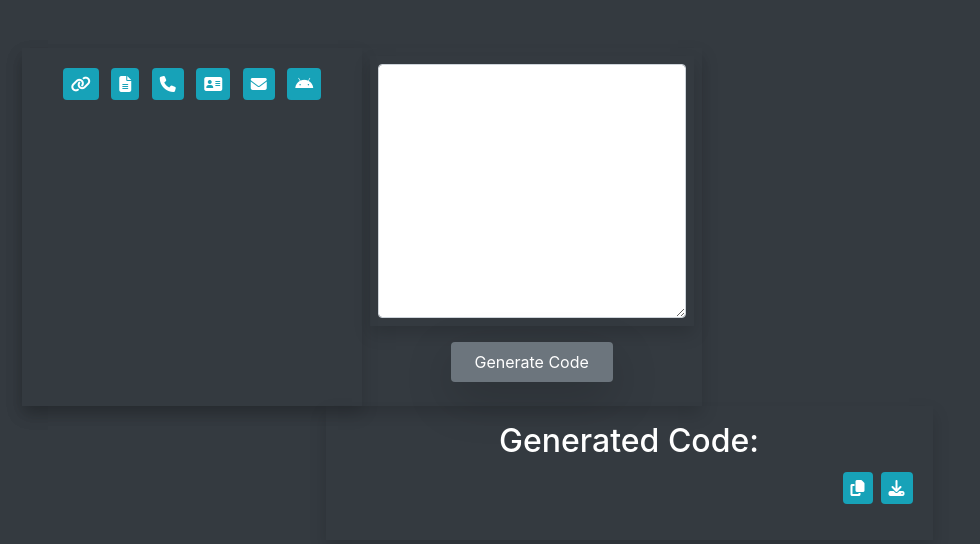
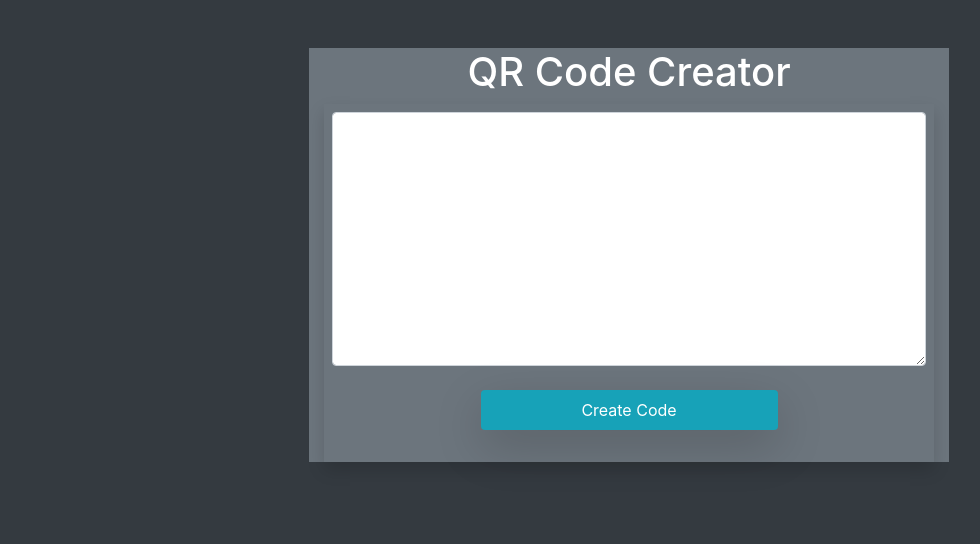
Before and after one commit to adagun/qr_creator, a plain HTML site: page index.html in a window 1280 px wide. Shown: the whole page, without its empty margins (11-991 px from the left). Drawn offline with nearby package versions, Linux system fonts and the light colour scheme.

Commit message:
styling and result box shows only after generation

```diff
--- a/index.html
+++ b/index.html
@@ -29,35 +29,12 @@
   </head>
 
   <body class="bg-dark text-white">
-    <div class="row shadow p-5">
-      <div class="d-flex justify-content-center shadow">
-        <div
-          class="col-sm-12 col-md-6 col-lg-6 col-xl-6 p-3 shadow text-center"
-        >
-          <i class="fa m-1 rounded p-2 bg-info fa-link" aria-hidden="true"></i>
-          <i
-            class="fa m-1 rounded p-2 bg-info fa-file-lines"
-            aria-hidden="true"
-          ></i>
-          <i class="fa m-1 rounded p-2 bg-info fa-phone" aria-hidden="true"></i>
-          <i
-            class="fa m-1 rounded p-2 bg-info fa-address-card"
-            aria-hidden="true"
-          ></i>
-          <i
-            class="fa m-1 rounded p-2 bg-info fa-envelope"
-            aria-hidden="true"
-          ></i>
-          <i
-            class="fa m-1 rounded p-2 fa-brands fa-android bg-info"
-            aria-hidden="true"
-          ></i>
-        </div>
+    <div class="container w-50 bg-secondary mb-3 " >
 
-        <div
-          class="p-2 flex align-items-center flex-column justify-content-center"
-        >
-          <div id="formBlock" class="shadow p-2">
+      <h1 class="text-center mt-5">QR Code Creator</h1>
+
+
+        <div id="formBlock" class="shadow p-2">
             <textarea
               name="inputText"
               id="inputText"
@@ -65,39 +42,44 @@
               rows="10"
               class="form-control d-flex m-auto"
             ></textarea>
-          </div>
+
+
           <div
             class="d-flex justify-content-center align-items-center flex-column"
           >
             <input
               type="submit"
-              value="Generate Code"
+              value="Create Code"
               id="generateButton"
               onclick="generateQR()"
-              class="p-2 m-3 w-50 bg-secondary text-white rounded shadow-lg border-0"
+              class="p-2 m-4 w-50 bg-info text-white rounded shadow-lg border-0"
             />
           </div>
-        </div>
+          </div>
+
       </div>
 
-      <div class="col-sm-12 col-md-6 col-lg-6 col-xl-6 p-3 shadow m-auto">
-        <h2 class="text-center">Generated Code:</h2>
+      <div class="col-sm-12 col-md-6 col-lg-6 col-xl-6 p-3 shadow mx-auto mt-2 bg-secondary" id="result"
+      style="display: none;"
+      >
+        <h2 class="text-center">Your code</h2>
 
-        <div class="d-flex justify-content-end">
+        <div class="d-flex justify-content-center">
           <i
-            class="fas fa-copy m-1 rounded p-2 bg-info"
+            class="fas fa-copy m-1 rounded p-2 bg-danger"
             onclick="copy()"
             aria-hidden="true"
           ></i>
           <i
-            class="fas fa-download m-1 rounded p-2 bg-info"
+            class="fas fa-download m-1 rounded p-2 bg-danger"
+            onclick="download()"
             aria-hidden="true"
           ></i>
         </div>
         <div class="p-2"></div>
         <div
           id="generatedCode"
-          class="d-flex justify-content-center align-items-center flex-column"
+          class="d-flex justify-content-center align-items-center flex-column mb-4"
         ></div>
       </div>
     </div>
--- a/qr.js
+++ b/qr.js
@@ -10,6 +10,9 @@ function generateQR() {
     colorLight: "#FFFFFF",
     correctLevel: QRCode.CorrectLevel.H,
   });
+
+  document.getElementById('result').style.display = "block";
+
 }
 
 function copy() {
@@ -32,3 +35,17 @@ function copy() {
    })
    myToast.showToast();
 }
+
+
+function download()
+{
+    var img = document.querySelector("#generatedCode").querySelector('img').src;
+    var link = document.createElement('a');
+    link.download = "qrcode.png";
+    link.href=img;
+    document.body.appendChild(link);
+    link.click();
+    document.body.removeChild(link);
+    delete link;
+
+}
```
